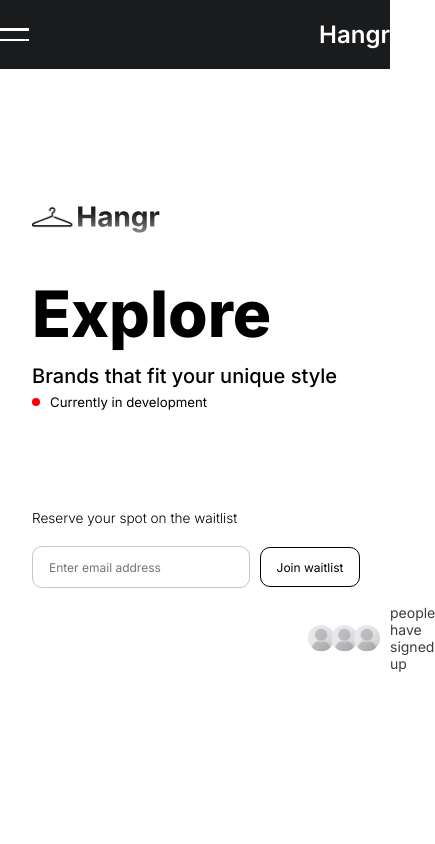
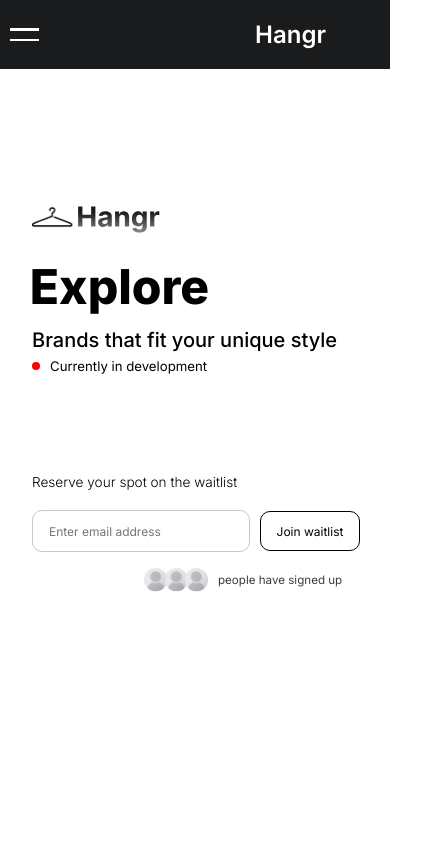
Before and after one commit to caydeny/hangr-signup, a React (Vite) app: page / in a window 390 px wide. Shown: the top 844 px of the page, 435 px wide, since content can reach past the window. Built offline with nearby package versions, Linux system fonts and the light colour scheme; no server answers.

Commit message:
Updated animated text

```diff
--- /dev/null
+++ b/src/components/AnimatedText.css
@@ -0,0 +1,76 @@
+.home__header {
+  font-size: 8rem;
+  margin-top: 2.125rem;
+  margin-left: 10rem;
+  font-weight: 800;
+  transition: opacity 0.4s ease-in-out, transform 0.4s ease-in-out;
+
+}
+
+.slide-wrapper {
+  display: inline-block;
+  overflow: hidden;
+  vertical-align: bottom;
+}
+
+.slide-text {
+  display: inline-block;
+  white-space: nowrap;
+  animation: slideRight 3.5s ease-in-out infinite;
+}
+
+@keyframes slideRight {
+  0% {
+    transform: translateX(-100%);
+    opacity: 0;
+  }
+  20% {
+    transform: translateX(0);
+    opacity: 1;
+  }
+  80% {
+    transform: translateX(0);
+    opacity: 1;
+  }
+  100% {
+    transform: translateX(100%);
+    opacity: 0;
+  }
+}
+
+
+@media (max-width: 600px) {
+  .home__header {
+    font-size: 0.5rem;
+    margin-top: 1rem;
+    margin-left: 1.865rem;
+  }
+
+  .slide-wrapper {
+    width: 100%;
+    text-align: center;
+  }
+
+  .slide-text {
+    font-size: 3rem;
+    animation: slideRightMobile 3.5s ease-in-out infinite;
+  }
+  @keyframes slideRightMobile {
+    0% {
+      transform: translateX(-120%);
+      opacity: 0;
+    }
+    20% {
+      transform: translateX(0);
+      opacity: 1;
+    }
+    80% {
+      transform: translateX(0);
+      opacity: 1;
+    }
+    100% {
+      transform: translateX(120%);
+      opacity: 0;
+    }
+  }
+}
--- /dev/null
+++ b/src/components/AnimatedText.jsx
@@ -0,0 +1,22 @@
+import { useState } from "react";
+import "./AnimatedText.css";
+
+function AnimatedText() {
+  const words = ["Explore", "Uncover", "Connect"];
+  const [index, setIndex] = useState(0);
+
+  return (
+    <h1 className="home__header">
+      <span
+        className="slide-text"
+        onAnimationIteration={() =>
+          setIndex((prev) => (prev + 1) % words.length)
+        }
+      >
+        {words[index]}
+      </span>
+    </h1>
+  );
+}
+
+export default AnimatedText;
--- a/src/components/Navbar.css
+++ b/src/components/Navbar.css
@@ -40,6 +40,7 @@
 
   .navbar__title {
     font-size: 1.5rem;
+    margin-right: 4rem;
   }
 
   .navbar__toggle {
@@ -47,6 +48,7 @@
     flex-direction: column;
     justify-content: center;
     gap: 0.5rem;
+    margin-left: 0.625rem;
   }
 
   .bar {
--- a/src/pages/Home.css
+++ b/src/pages/Home.css
@@ -7,12 +7,7 @@
   margin-top: 12.5rem;
 }
 
-.home__header {
-  font-size: 8rem;
-  margin-top: 2.125rem;
-  margin-left: 10rem;
-  font-weight: 800;
-}
+
 
 .home__subheader {
   font-size: 2.25rem;
@@ -115,4 +110,17 @@
   .home__waitlist-button {
     font-size: 0.75rem;
   }
+
+  .home__signup {
+    margin-left: 9rem;
+  }
+
+  .home__signup-count {
+    font-size: 0.725rem;
+  }
+
+  .home__signup-users {
+    width: 4rem;
+    height: auto;
+  }
 }
--- a/src/pages/Home.jsx
+++ b/src/pages/Home.jsx
@@ -1,5 +1,6 @@
 import { useState, useEffect } from "react";
 import "./Home.css";
+import AnimatedText from "../components/AnimatedText";
 
 function Home() {
   const [email, setEmail] = useState("");
@@ -54,7 +55,7 @@ function Home() {
   return (
     <section className="home">
       <img className="home__logo" src="/logo.svg" alt="Hangr logo" />
-      <h1 className="home__header">Explore</h1>
+      <AnimatedText />
       <h2 className="home__subheader">Brands that fit your unique style</h2>
 
       <div className="home__status">
@@ -85,7 +86,7 @@ function Home() {
         </button>
       </div>
       <div className="home__signup">
-        <img src="./users.svg" alt="pfps"/>
+        <img className="home__signup-users"src="./users.svg" alt="pfps"/>
         <p className="home__signup-count">
           {count} people have signed up
         </p>
```
